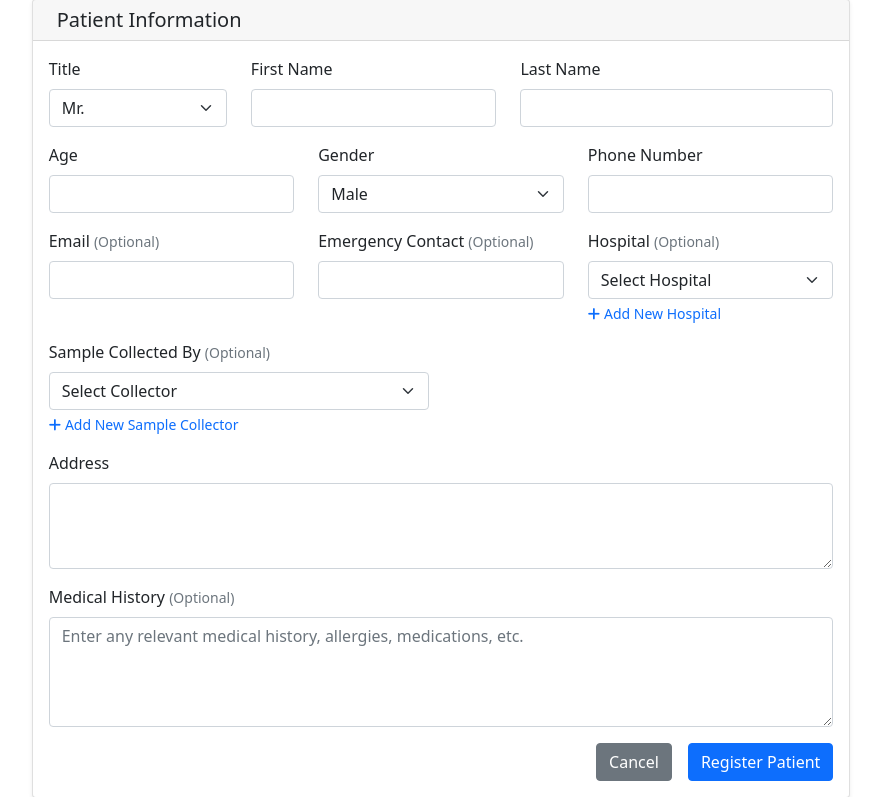
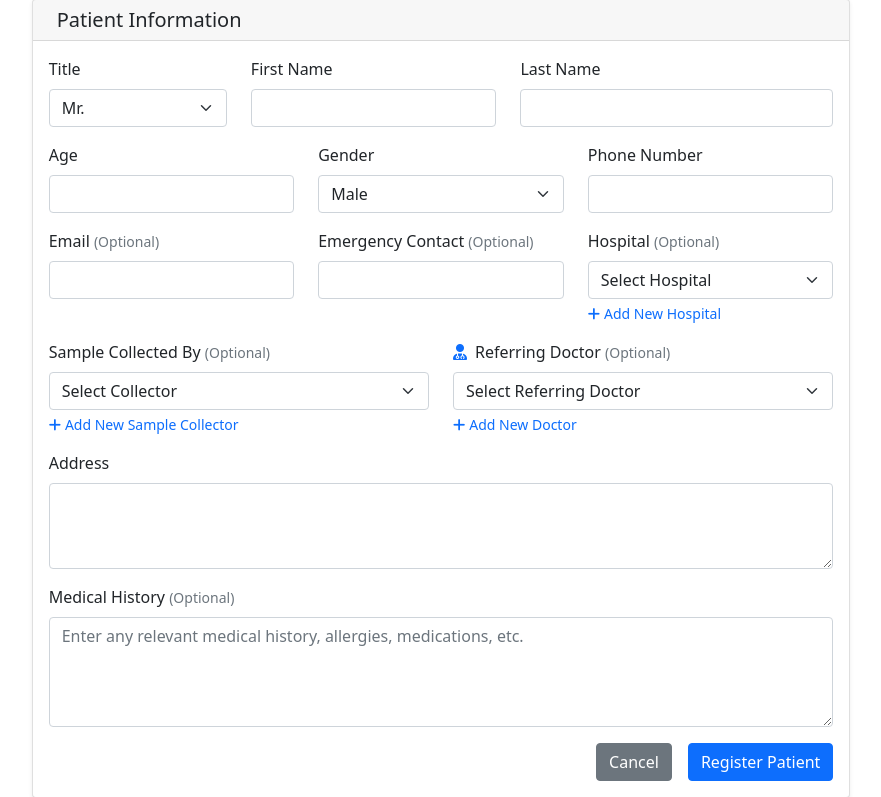
Before and after one commit to jitendrapal/pathology-v1, a Flask app: page /register_patient in a window 1280 px wide. Shown: the part 157-954 px from the top of the page, without its empty margins (199-1080 px from the left). Run offline with Flask 3, Linux system fonts and the light colour scheme.

Commit message:
ADD DOCTOR SELECTION TO PATIENT REGISTRATION: Implement referring doctor field in all patient registration forms
✅ FEATURES ADDED:
- Added referring_doctor field to PatientForm in forms.py
- Updated register_patient and edit_patient routes to populate doctor choices
- Added doctor selection dropdown to register_patient.html and edit_patient.html
- Enhanced multi-step registration with dynamic doctor data from backend
- Fixed Jinja2 template errors for date_created fields in doctor management
- Added referring_doctor_id handling in patient creation and updates

✅ UI ENHANCEMENTS:
- Professional doctor selection dropdown with specialization display
- Add New Doctor links in registration forms
- Doctor icon and styling for better UX
- Dynamic doctor suggestions in multi-step registration

✅ BACKEND IMPROVEMENTS:
- Doctor filtering by is_active status
- Proper foreign key relationship handling
- Commission tracking integration with patient-doctor assignments
- Real-time doctor data population in templates

Perfect for comprehensive pathology lab operations with doctor commission tracking!

```diff
--- a/app.py
+++ b/app.py
@@ -221,6 +221,9 @@ def register_patient():
     # Populate collected_by dropdown
     collectors = SampleCollector.query.all()
     form.collected_by.choices = [('', 'Select Collector')] + [(c.name, c.name) for c in collectors]
+    # Populate referring doctor dropdown
+    doctors = Doctor.query.filter_by(is_active=True).all()
+    form.referring_doctor.choices = [('', 'Select Referring Doctor')] + [(str(d.id), f"{d.name} - {d.specialization or 'General'}") for d in doctors]
 
     if form.validate_on_submit():
         try:
@@ -242,7 +245,8 @@ def register_patient():
                 medical_history=form.medical_history.data.strip() if form.medical_history.data else None,
                 emergency_contact=form.emergency_contact.data.strip() if form.emergency_contact.data else None,
                 hospital_name=form.hospital_name.data if form.hospital_name.data else None,
-                collected_by=form.collected_by.data if form.collected_by.data else None
+                collected_by=form.collected_by.data if form.collected_by.data else None,
+                referring_doctor_id=int(form.referring_doctor.data) if form.referring_doctor.data else None
             )
             db.session.add(patient)
             db.session.commit()
@@ -264,9 +268,18 @@ def edit_patient(id):
     # Populate collected_by dropdown
     collectors = SampleCollector.query.all()
     form.collected_by.choices = [('', 'Select Collector')] + [(c.name, c.name) for c in collectors]
+    # Populate referring doctor dropdown
+    doctors = Doctor.query.filter_by(is_active=True).all()
+    form.referring_doctor.choices = [('', 'Select Referring Doctor')] + [(str(d.id), f"{d.name} - {d.specialization or 'General'}") for d in doctors]
+
+    # Set current referring doctor if exists
+    if patient.referring_doctor_id:
+        form.referring_doctor.data = str(patient.referring_doctor_id)
 
     if form.validate_on_submit():
         form.populate_obj(patient)
+        # Handle referring doctor separately
+        patient.referring_doctor_id = int(form.referring_doctor.data) if form.referring_doctor.data else None
         db.session.commit()
         flash('Patient information updated successfully!', 'success')
         return redirect(url_for('patients'))
@@ -2480,6 +2493,13 @@ def multi_step_registration():
                 else:
                     age = 0
 
+                # Find referring doctor by name
+                referring_doctor_id = None
+                if patient_data.get('referring_doctor'):
+                    referring_doctor = Doctor.query.filter_by(name=patient_data['referring_doctor'], is_active=True).first()
+                    if referring_doctor:
+                        referring_doctor_id = referring_doctor.id
+
                 new_patient = Patient(
                     title=patient_data.get('title', 'Mr.'),
                     first_name=patient_data['first_name'],
@@ -2492,6 +2512,7 @@ def multi_step_registration():
                     medical_history=patient_data.get('medical_history', ''),
                     emergency_contact=patient_data.get('emergency_contact', ''),
                     collected_by=collection_data.get('collected_by', ''),
+                    referring_doctor_id=referring_doctor_id,
                     date_registered=datetime.now()
                 )
 
@@ -2597,7 +2618,9 @@ def multi_step_registration():
             })
 
     # GET request - show the form
-    return render_template('multi_step_registration.html')
+    # Get doctors for autocomplete
+    doctors = Doctor.query.filter_by(is_active=True).all()
+    return render_template('multi_step_registration.html', doctors=doctors)
 
 # ================================
 # TEST RESULTS MANAGEMENT ROUTES
--- a/forms.py
+++ b/forms.py
@@ -34,6 +34,7 @@ class PatientForm(FlaskForm):
     emergency_contact = StringField('Emergency Contact', validators=[Optional(), Length(max=100)])
     hospital_name = SelectField('Hospital', choices=[], validators=[Optional()])
     collected_by = SelectField('Sample Collected By', choices=[], validators=[Optional()])
+    referring_doctor = SelectField('Referring Doctor', choices=[], validators=[Optional()])
     submit = SubmitField('Register Patient')
 
     def validate_phone(self, phone):
--- a/templates/doctors.html
+++ b/templates/doctors.html
@@ -193,7 +193,7 @@
                 <div class="row mt-3">
                     <div class="col-12">
                         <small class="text-muted">
-                            <i class="fas fa-calendar me-1"></i>Added on: {{ doctor.date_created.strftime('%B %d, %Y') }}
+                            <i class="fas fa-calendar me-1"></i>Added on: {{ doctor.date_created.strftime('%B %d, %Y') if doctor.date_created else 'Unknown' }}
                         </small>
                     </div>
                 </div>
--- a/templates/edit_doctor.html
+++ b/templates/edit_doctor.html
@@ -141,7 +141,7 @@
                                         {% endif %}
                                     </p>
                                     <small class="text-muted">
-                                        <i class="fas fa-calendar me-1"></i>Doctor added on: {{ doctor.date_created.strftime('%B %d, %Y') }}
+                                        <i class="fas fa-calendar me-1"></i>Doctor added on: {{ doctor.date_created.strftime('%B %d, %Y') if doctor.date_created else 'Unknown' }}
                                     </small>
                                 </div>
                             </div>
--- a/templates/register_patient.html
+++ b/templates/register_patient.html
@@ -162,7 +162,23 @@
                             </div>
                         </div>
                         <div class="col-md-6">
-                            <!-- Placeholder for future fields -->
+                            <label for="{{ form.referring_doctor.id }}" class="form-label">
+                                <i class="fas fa-user-md me-2 text-primary"></i>{{ form.referring_doctor.label.text }}
+                                <small class="text-muted">(Optional)</small>
+                            </label>
+                            {{ form.referring_doctor(class="form-select") }}
+                            {% if form.referring_doctor.errors %}
+                                <div class="text-danger">
+                                    {% for error in form.referring_doctor.errors %}
+                                        <small>{{ error }}</small>
+                                    {% endfor %}
+                                </div>
+                            {% endif %}
+                            <div class="form-text">
+                                <a href="{{ url_for('add_doctor') }}" target="_blank" class="text-decoration-none">
+                                    <i class="fas fa-plus me-1"></i>Add New Doctor
+                                </a>
+                            </div>
                         </div>
                     </div>
 
```
Also changed, not shown: templates/edit_patient.html (+17 -1 lines), templates/multi_step_registration.html (+14 -10 lines).
